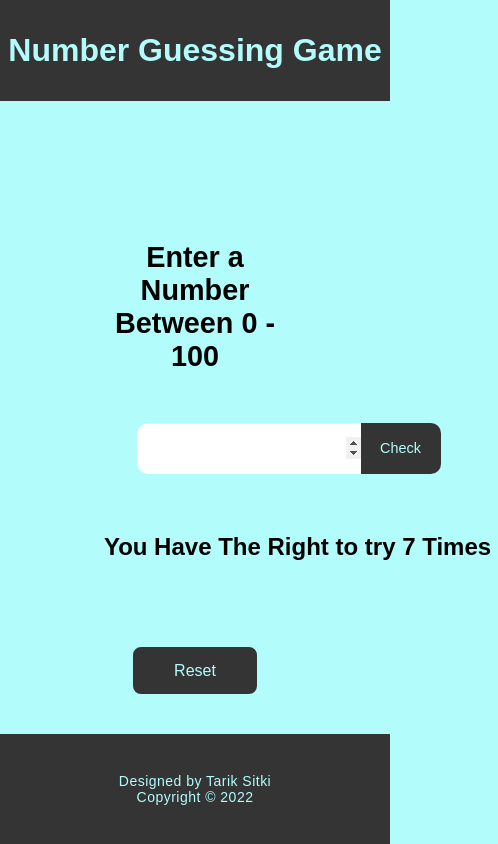
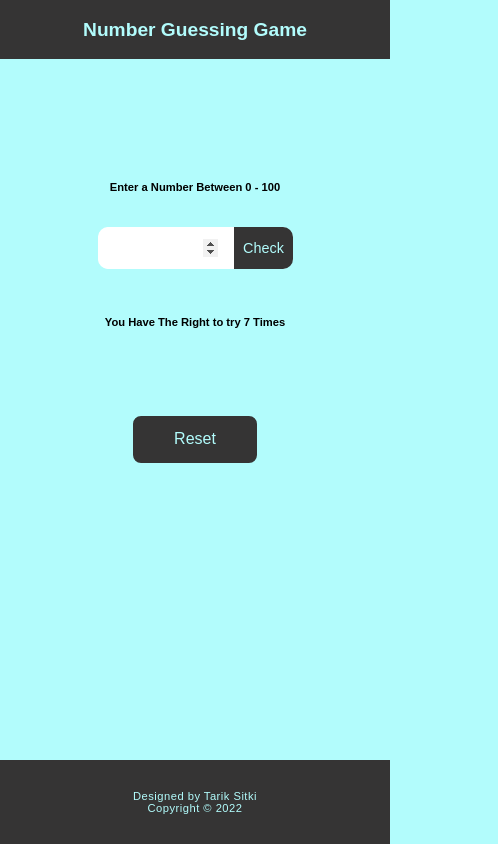
Before and after one commit to tariksitki/Number_guessing_game, a plain HTML site: page index.html in a window 390 px wide. Shown: the whole page, 498 px wide, since content can reach past the window. Drawn offline with Linux system fonts and the light colour scheme.

Commit message:
media query completed

```diff
--- a/app.js
+++ b/app.js
@@ -73,7 +73,7 @@ submit.addEventListener("click", () => {
             attempts.innerHTML = `You Have The Right to try ${counter} Times`;
             attempted_array.push(user_number.value);
 
-        }   else {
+        }   else if (user_number.value > little_number) {
             little_number = user_number.value;
             info.innerHTML = `Enter a Number Between ${little_number} - ${big_number}`;
             attempts.innerHTML = `You Have The Right to try ${counter} Times`;
@@ -103,7 +103,7 @@ submit.addEventListener("click", () => {
 
         user_number.value = "";
         user_number.focus();
-        output_span.innerHTML = `( You have tried These Numbers:  ${attempted_array.join(", ")} )`;
+        output_span.innerHTML = `( You Have Tried These Numbers:  ${attempted_array.join(", ")} )`;
         output_span.style.display = "block";
         user_number.value = "";
         user_number.focus();
--- a/style.css
+++ b/style.css
@@ -6,9 +6,9 @@
 }
 
 body {
-
     background-color: #b2fcfc;
-
+    height: 100%;
+    width: 100%;
 }
 
 .header {
@@ -18,7 +18,7 @@ body {
     display: flex;
     justify-content: center;
     align-items: center;
-
+    width: 100%;
 }
 
 main {
@@ -26,7 +26,6 @@ main {
     margin: 5vh auto 0vh auto;
     height: 47vh;
     padding: 11.5vh 0rem;
-
 }
 
 .main-container {
@@ -34,7 +33,6 @@ main {
     margin: auto;
     border-radius: 12px;
     height: 6vh;
-
 }
 main > h2 {
     text-align: center;
@@ -44,7 +42,7 @@ main > h2 {
 
 
 .input_div {
-    width: 19rem;
+    width: 100%;
     height: 100%;
     margin: auto;
 
@@ -56,7 +54,7 @@ main > h2 {
 
 #user_number {
     height: 100%;
-    width: 13rem;
+    width: 74%;
     outline: none;
     border-radius: 10px 0px 0px 10px;
     border: none;
@@ -89,12 +87,13 @@ main > h2 {
 
 #output_span {
     display: none;
-    width: 40rem;
+    width: 100%;
     margin: auto;
     text-align: center;
     margin-top: 4vh;
     font-size: 1.4rem;
     font-weight: 600;
+    /* background-color: black; */
 }
 
 #attempts {
@@ -126,7 +125,287 @@ main > h2 {
     flex-direction: column;
     justify-content: center;
     align-items: center;
-    font-size: 14px;
+    font-size: 0.8rem;
     letter-spacing: 0.03rem;
-    margin-bottom: 0vh;
+    margin-bottom: auto;
+
 }
+
+
+
+@media screen and (max-width: 992px) {
+
+    .header {
+        height: 12vh;
+        width: 100%;
+        text-align: center;
+    }
+
+    main {
+        width: 50vw;
+        margin: 5vh auto 0vh auto;
+        height: 47vh;
+        padding: 11.5vh 0rem;
+    }
+
+    #info {
+        text-align: center;
+        margin-bottom: 4vh;
+        font-size: 1.5rem;
+    }
+
+    .input_div {
+        width: 100%;
+        height: 100%;
+        margin: auto;
+
+    }
+
+    #output_span {
+        display: none;
+        width: 100%;
+        margin: auto;
+        text-align: center;
+        margin-top: 4vh;
+        font-size: 1.3rem;
+        font-weight: 600;
+        /* background-color: black; */
+    }
+
+    #attempts {
+        width: 90%;
+        margin: auto;
+        text-align: center;
+        margin-top: 7vh;
+        font-size: 1.5rem;
+        font-weight: 600;
+        /* background-color: black; */
+    }
+
+    #attempts_span {
+        text-align: center;
+        font-size: 1.3rem;
+    }
+}
+
+
+
+
+@media screen and (max-width: 778px) {
+
+    .header {
+        height: 10vh;
+        width: 100%;
+        text-align: center;
+    }
+
+    main {
+        width: 50vw;
+        margin: 3vh auto 0vh auto;
+        height: 51vh;
+        padding: 11.5vh 0rem;
+    }
+
+    .main-container {
+        width: 80%;
+        margin: auto;
+        border-radius: 12px;
+        height: 6vh;
+    }
+
+    #info {
+        text-align: center;
+        margin-bottom: 4vh;
+        font-size: 1.3rem;
+    }
+
+    .input_div {
+        width: 100%;
+        height: 100%;
+        margin: auto;
+
+    }
+
+    #output_span {
+        display: none;
+        width: 100%;
+        margin: auto;
+        text-align: center;
+        margin-top: 4vh;
+        font-size: 1.1rem;
+        font-weight: 600;
+        /* background-color: black; */
+    }
+
+    #attempts {
+        width: 90%;
+        margin: auto;
+        text-align: center;
+        margin-top: 5vh;
+        font-size: 1.3rem;
+        font-weight: 600;
+        /* background-color: black; */
+    }
+
+    #attempts_span {
+        text-align: center;
+        font-size: 1.2rem;
+    }
+}
+
+
+
+@media screen and (max-width: 550px) {
+
+    .header {
+        height: 9vh;
+        width: 100%;
+        text-align: center;
+    }
+
+    main {
+        width: 50vw;
+        margin: 3vh auto 0vh auto;
+        height: 55vh;
+        padding: 11.5vh 0rem;
+    }
+
+    .main-container {
+        width: 90%;
+        margin: auto;
+        border-radius: 12px;
+        height: 6vh;
+    }
+
+    #info {
+        text-align: center;
+        margin-bottom: 4vh;
+        font-size: 1rem;
+    }
+
+    .input_div {
+        width: 100%;
+        height: 100%;
+        margin: auto;
+
+    }
+
+    #output_span {
+        display: none;
+        width: 100%;
+        margin: auto;
+        text-align: center;
+        margin-top: 4vh;
+        font-size: 1rem;
+        font-weight: 600;
+        /* background-color: black; */
+    }
+
+    #attempts {
+        width: 100%;
+        margin: auto;
+        text-align: center;
+        margin-top: 5vh;
+        font-size: 1rem;
+        font-weight: 600;
+        /* background-color: black; */
+    }
+
+    #attempts_span {
+        text-align: center;
+        font-size: 1rem;
+    }
+
+    .footer {
+        height: 10vh;
+        font-size: 0.7rem;
+        letter-spacing: 0.03rem;
+
+    }
+}
+
+
+
+
+
+@media screen and (max-width: 400px) {
+
+    .header {
+        height: 7vh;
+        width: 100%;
+        text-align: center;
+
+    }
+
+    .header-h1 {
+        font-size: 1.2rem;
+    }
+
+    main {
+        width: 50vw;
+        margin: 3vh auto 0vh auto;
+        height: 57vh;
+        padding: 11.5vh 0rem;
+    }
+
+    .main-container {
+        width: 100%;
+        margin: auto;
+        border-radius: 12px;
+        height: 5vh;
+    }
+
+    #info {
+        text-align: center;
+        margin-bottom: 4vh;
+        font-size: 0.7rem;
+    }
+
+    .input_div {
+        width: 100%;
+        height: 100%;
+        margin: auto;
+
+    }
+
+    #user_number {
+        height: 100%;
+        width: 74%;
+        outline: none;
+        font-size: 1rem;
+        padding: 0 1rem;
+    }
+
+    #output_span {
+        display: none;
+        width: 100%;
+        margin: auto;
+        text-align: center;
+        margin-top: 4vh;
+        font-size: 0.7rem;
+        font-weight: 600;
+        /* background-color: black; */
+    }
+
+    #attempts {
+        width: 100%;
+        margin: auto;
+        text-align: center;
+        margin-top: 5vh;
+        font-size: 1rem;
+        font-weight: 600;
+        /* background-color: black; */
+    }
+
+    #attempts_span {
+        text-align: center;
+        font-size: 0.7rem;
+    }
+
+    .footer {
+        height: 10vh;
+        font-size: 0.7rem;
+        letter-spacing: 0.03rem;
+
+    }
+}
```
